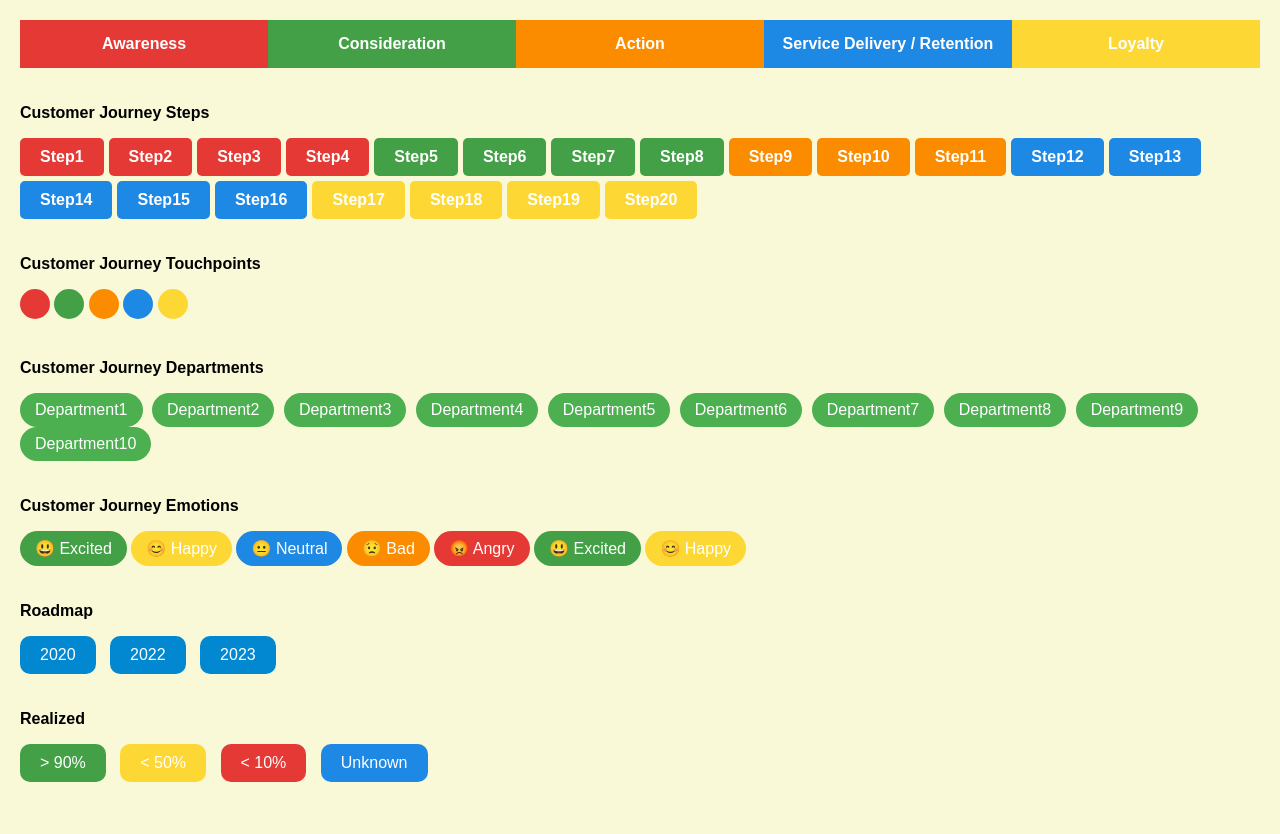
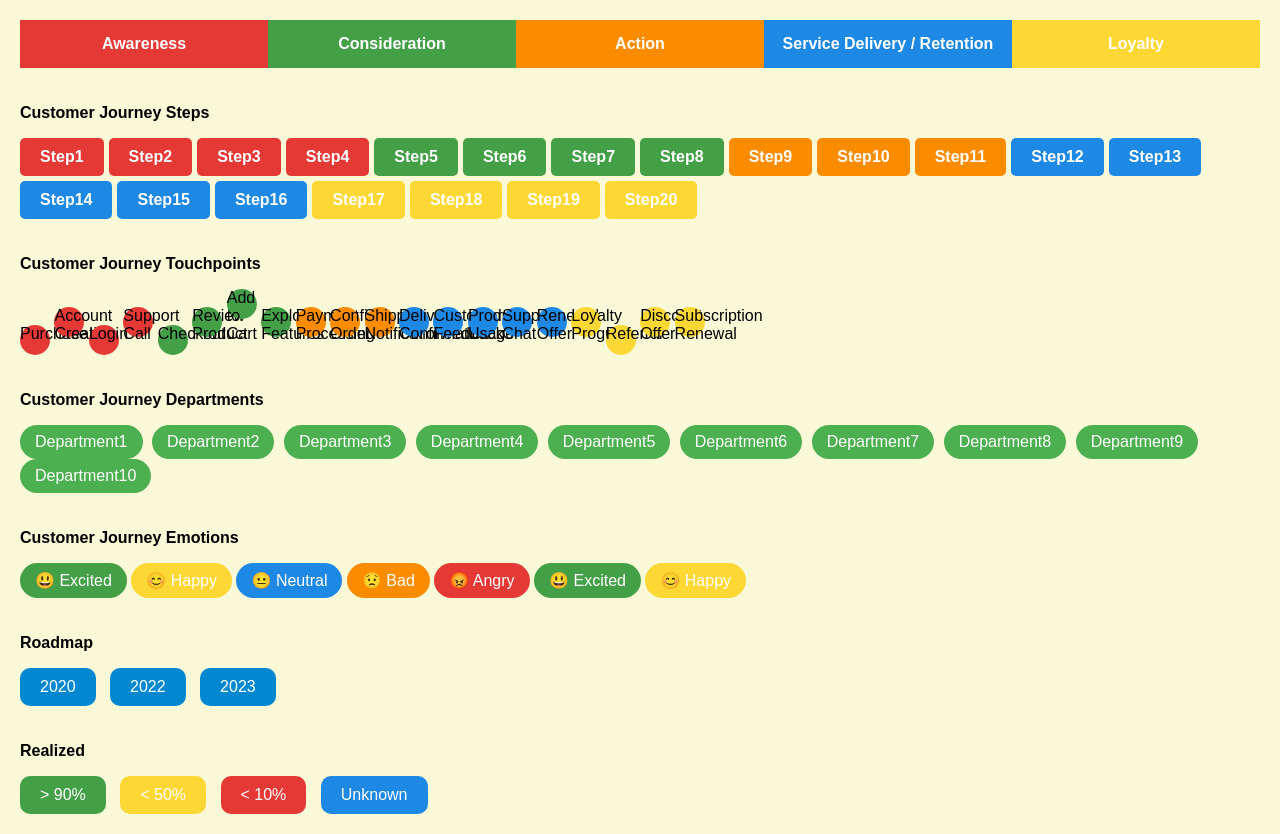
Before and after one commit to akshatb1111/grafana, a plain HTML site: page index.html in a window 1280 px wide. Before the commit the page ends 802 px from the top, so only its background shows below. Drawn offline with Linux system fonts and the light colour scheme.

Commit message:
Update index.html

```diff
--- a/index.html
+++ b/index.html
@@ -45,13 +45,28 @@
     </div>
 
     <!-- Touchpoints Section -->
-    <div class="touchpoints">
+        <div class="touchpoints">
       <p>Customer Journey Touchpoints</p>
-      <div class="touchpoint red"></div>
-      <div class="touchpoint green"></div>
-      <div class="touchpoint orange"></div>
-      <div class="touchpoint blue"></div>
-      <div class="touchpoint yellow"></div>
+      <div class="touchpoint red">Purchase</div>
+      <div class="touchpoint red">Account Creation</div>
+      <div class="touchpoint red">Login</div>
+      <div class="touchpoint red">Support Call</div>
+      <div class="touchpoint green">Checkout</div>
+      <div class="touchpoint green">Review Product</div>
+      <div class="touchpoint green">Add to Cart</div>
+      <div class="touchpoint green">Explore Features</div>
+      <div class="touchpoint orange">Payment Processing</div>
+      <div class="touchpoint orange">Confirm Order</div>
+      <div class="touchpoint orange">Shipping Notification</div>
+      <div class="touchpoint blue">Delivery Confirmation</div>
+      <div class="touchpoint blue">Customer Feedback</div>
+      <div class="touchpoint blue">Product Usage</div>
+      <div class="touchpoint blue">Support Chat</div>
+      <div class="touchpoint blue">Renewal Offer</div>
+      <div class="touchpoint yellow">Loyalty Program</div>
+      <div class="touchpoint yellow">Referral</div>
+      <div class="touchpoint yellow">Discount Offer</div>
+      <div class="touchpoint yellow">Subscription Renewal</div>
     </div>
 
     <!-- Departments Section -->
```
